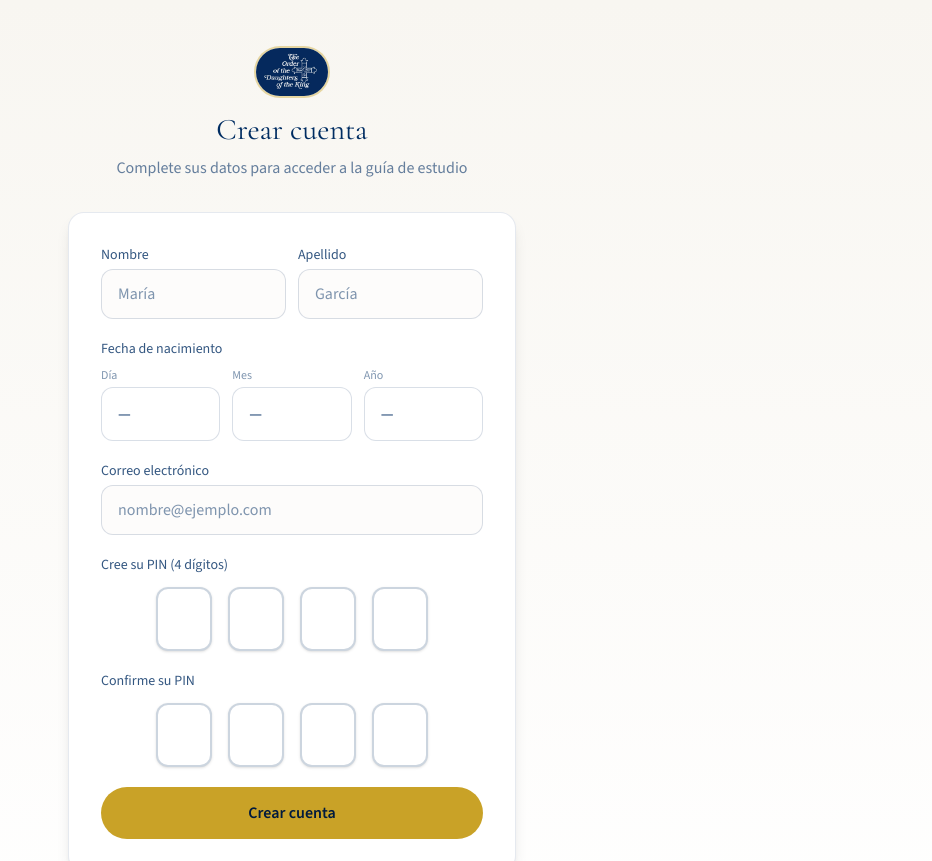
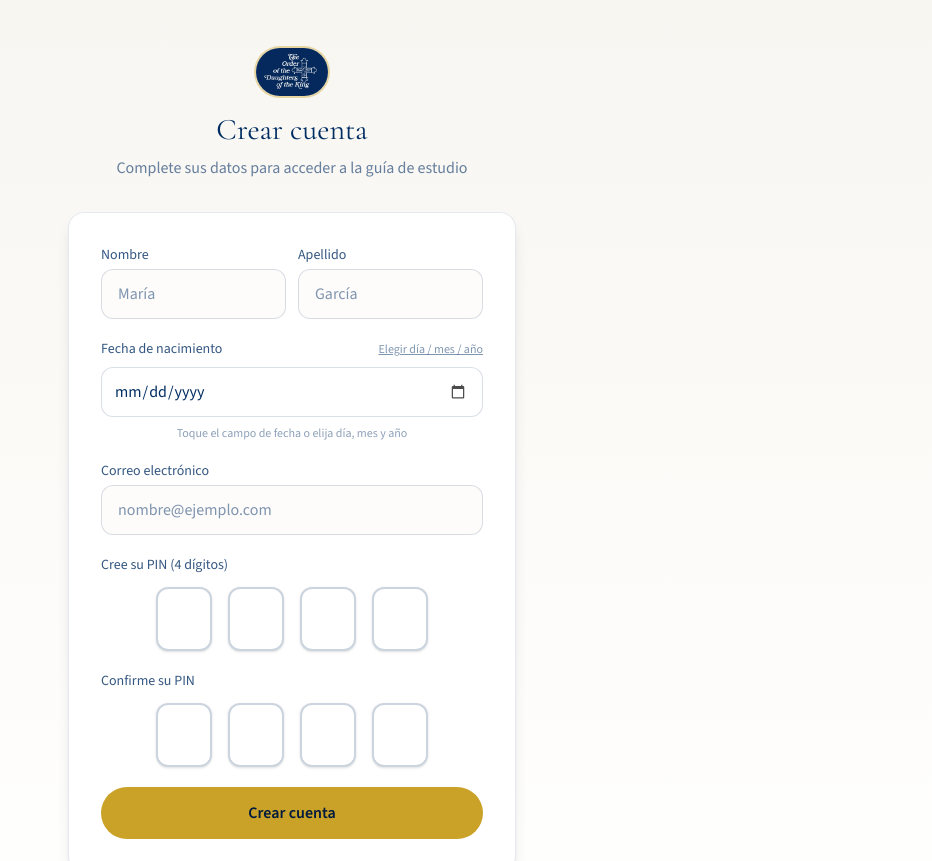
Before and after one commit to raulleonny1/hijasdelreyapp, a Next.js app: page /registro in a window 1280 px wide. Shown: the top 861 px of the page, without its empty margins (348-1280 px from the left). Built offline with nearby package versions, Linux system fonts and the light colour scheme.

Commit message:
mejoras 2

```diff
--- a/src/app/api/auth/register/route.ts
+++ b/src/app/api/auth/register/route.ts
@@ -23,7 +23,10 @@ export async function POST(request: Request) {
       return NextResponse.json({ error: "Los PIN no coinciden." }, { status: 400 });
     }
 
-    const birth = new Date(fechaNacimiento);
+    if (!/^\d{4}-\d{2}-\d{2}$/.test(fechaNacimiento)) {
+      return NextResponse.json({ error: "Fecha de nacimiento no válida." }, { status: 400 });
+    }
+    const birth = new Date(`${fechaNacimiento}T12:00:00`);
     if (Number.isNaN(birth.getTime()) || birth > new Date()) {
       return NextResponse.json({ error: "Fecha de nacimiento no válida." }, { status: 400 });
     }
--- a/src/app/globals.css
+++ b/src/app/globals.css
@@ -65,3 +65,16 @@ body {
   animation: fade-up 0.7s ease-out forwards;
   opacity: 0;
 }
+
+/* Calendario nativo legible en móvil */
+input[type="date"] {
+  min-height: 48px;
+  -webkit-appearance: none;
+  appearance: none;
+}
+
+input[type="date"]::-webkit-calendar-picker-indicator {
+  cursor: pointer;
+  opacity: 0.7;
+  padding: 4px;
+}
--- a/src/app/registro/page.tsx
+++ b/src/app/registro/page.tsx
@@ -25,8 +25,12 @@ export default function RegistroPage() {
       setError("Nombre y apellido son obligatorios.");
       return;
     }
-    if (!fechaNacimiento) {
-      setError("Seleccione su fecha de nacimiento.");
+    if (!fechaNacimiento || !/^\d{4}-\d{2}-\d{2}$/.test(fechaNacimiento)) {
+      setError("Seleccione su fecha de nacimiento (día, mes y año).");
+      return;
+    }
+    if (!email.trim() || !/^[^\s@]+@[^\s@]+\.[^\s@]+$/.test(email)) {
+      setError("Ingrese un correo electrónico válido.");
       return;
     }
     if (pin.length !== 4) {
@@ -57,7 +61,7 @@ export default function RegistroPage() {
         setError(data.error ?? "No se pudo registrar.");
         return;
       }
-      router.push("/");
+      router.push("/login?registrado=1");
       router.refresh();
     } catch {
       setError("Error de conexión. Intente de nuevo.");
@@ -105,7 +109,13 @@ export default function RegistroPage() {
           </div>
         </div>
 
-        <BirthDatePicker value={fechaNacimiento} onChange={setFechaNacimiento} />
+        <BirthDatePicker
+          value={fechaNacimiento}
+          onChange={(v) => {
+            setFechaNacimiento(v);
+            if (error.includes("fecha")) setError("");
+          }}
+        />
 
         <div>
           <label className="mb-1 block text-sm font-medium text-navy/80">Correo electrónico</label>
--- a/src/components/BirthDatePicker.tsx
+++ b/src/components/BirthDatePicker.tsx
@@ -1,4 +1,6 @@
 "use client";
+
+import { useEffect, useId, useState } from "react";
 
 const MONTHS = [
   "Enero", "Febrero", "Marzo", "Abril", "Mayo", "Junio",
@@ -11,85 +13,185 @@ type Props = {
 };
 
 function daysInMonth(year: number, month: number): number {
+  if (!year || !month) return 31;
   return new Date(year, month, 0).getDate();
 }
 
+function parseIso(value: string): { day: number; month: number; year: number } {
+  if (!value || !/^\d{4}-\d{2}-\d{2}$/.test(value)) {
+    return { day: 0, month: 0, year: 0 };
+  }
+  const [y, m, d] = value.split("-").map(Number);
+  return { day: d, month: m, year: y };
+}
+
+function toIso(day: number, month: number, year: number): string {
+  if (!day || !month || !year) return "";
+  const clamped = Math.min(day, daysInMonth(year, month));
+  return `${year}-${String(month).padStart(2, "0")}-${String(clamped).padStart(2, "0")}`;
+}
+
+function formatDisplay(iso: string): string {
+  return new Date(iso + "T12:00:00").toLocaleDateString("es", {
+    weekday: "long",
+    day: "numeric",
+    month: "long",
+    year: "numeric",
+  });
+}
+
 export function BirthDatePicker({ value, onChange }: Props) {
-  const parsed = value ? new Date(value + "T12:00:00") : null;
-  const day = parsed ? parsed.getDate() : 0;
-  const month = parsed ? parsed.getMonth() + 1 : 0;
-  const year = parsed ? parsed.getFullYear() : 0;
+  const id = useId();
+  const parsed = parseIso(value);
+  const [day, setDay] = useState(parsed.day);
+  const [month, setMonth] = useState(parsed.month);
+  const [year, setYear] = useState(parsed.year);
+  const [mode, setMode] = useState<"calendar" | "manual">("calendar");
 
   const currentYear = new Date().getFullYear();
+  const maxDate = new Date().toISOString().slice(0, 10);
   const years = Array.from({ length: 100 }, (_, i) => currentYear - i);
-  const maxDay = month && year ? daysInMonth(year, month) : 31;
+  const maxDay = daysInMonth(year || currentYear, month || 1);
   const days = Array.from({ length: maxDay }, (_, i) => i + 1);
 
-  const update = (d: number, m: number, y: number) => {
-    if (!d || !m || !y) {
+  useEffect(() => {
+    const p = parseIso(value);
+    setDay(p.day);
+    setMonth(p.month);
+    setYear(p.year);
+  }, [value]);
+
+  const applyParts = (d: number, m: number, y: number) => {
+    setDay(d);
+    setMonth(m);
+    setYear(y);
+    onChange(toIso(d, m, y));
+  };
+
+  const handleNativeDate = (iso: string) => {
+    if (!iso) {
+      setDay(0);
+      setMonth(0);
+      setYear(0);
       onChange("");
       return;
     }
-    const clampedDay = Math.min(d, daysInMonth(y, m));
-    const iso = `${y}-${String(m).padStart(2, "0")}-${String(clampedDay).padStart(2, "0")}`;
+    const p = parseIso(iso);
+    setDay(p.day);
+    setMonth(p.month);
+    setYear(p.year);
     onChange(iso);
   };
 
   const selectClass =
-    "w-full rounded-xl border border-navy/15 bg-white px-4 py-3.5 text-navy focus:border-navy focus:outline-none focus:ring-2 focus:ring-navy/20 appearance-none cursor-pointer";
+    "w-full min-h-[48px] rounded-xl border border-navy/15 bg-white px-3 py-3 text-base text-navy focus:border-navy focus:outline-none focus:ring-2 focus:ring-navy/20 cursor-pointer touch-manipulation";
 
   return (
     <div>
-      <p className="mb-2 text-sm font-medium text-navy/80">Fecha de nacimiento</p>
-      <div className="grid grid-cols-3 gap-3">
+      <div className="mb-2 flex items-center justify-between gap-2">
+        <label htmlFor={`${id}-date`} className="text-sm font-medium text-navy/80">
+          Fecha de nacimiento
+        </label>
+        <button
+          type="button"
+          onClick={() => setMode(mode === "calendar" ? "manual" : "calendar")}
+          className="text-xs text-navy/50 underline hover:text-gold"
+        >
+          {mode === "calendar" ? "Elegir día / mes / año" : "Usar calendario"}
+        </button>
+      </div>
+
+      {mode === "calendar" ? (
+        <input
+          id={`${id}-date`}
+          type="date"
+          value={value}
+          max={maxDate}
+          min="1920-01-01"
+          onChange={(e) => handleNativeDate(e.target.value)}
+          className={`${selectClass} block appearance-none`}
+          required
+        />
+      ) : (
+        <div className="grid grid-cols-3 gap-2 sm:gap-3">
           <div>
-          <label className="mb-1 block text-xs text-navy/50">Día</label>
+            <label htmlFor={`${id}-day`} className="mb-1 block text-xs text-navy/50">
+              Día
+            </label>
             <select
+              id={`${id}-day`}
               className={selectClass}
               value={day || ""}
-            onChange={(e) => update(Number(e.target.value), month, year)}
+              onChange={(e) => applyParts(Number(e.target.value), month, year)}
             >
               <option value="">—</option>
               {days.map((d) => (
-              <option key={d} value={d}>{d}</option>
+                <option key={d} value={d}>
+                  {d}
+                </option>
               ))}
             </select>
           </div>
           <div>
-          <label className="mb-1 block text-xs text-navy/50">Mes</label>
+            <label htmlFor={`${id}-month`} className="mb-1 block text-xs text-navy/50">
+              Mes
+            </label>
             <select
+              id={`${id}-month`}
               className={selectClass}
               value={month || ""}
-            onChange={(e) => update(day, Number(e.target.value), year)}
+              onChange={(e) => {
+                const m = Number(e.target.value);
+                let d = day;
+                if (year && m && d > daysInMonth(year, m)) {
+                  d = daysInMonth(year, m);
+                }
+                applyParts(d, m, year);
+              }}
             >
               <option value="">—</option>
               {MONTHS.map((name, i) => (
-              <option key={name} value={i + 1}>{name}</option>
+                <option key={name} value={i + 1}>
+                  {name}
+                </option>
               ))}
             </select>
           </div>
           <div>
-          <label className="mb-1 block text-xs text-navy/50">Año</label>
+            <label htmlFor={`${id}-year`} className="mb-1 block text-xs text-navy/50">
+              Año
+            </label>
             <select
+              id={`${id}-year`}
               className={selectClass}
               value={year || ""}
-            onChange={(e) => update(day, month, Number(e.target.value))}
+              onChange={(e) => {
+                const y = Number(e.target.value);
+                let d = day;
+                if (month && y && d > daysInMonth(y, month)) {
+                  d = daysInMonth(y, month);
+                }
+                applyParts(d, month, y);
+              }}
             >
               <option value="">—</option>
               {years.map((y) => (
-              <option key={y} value={y}>{y}</option>
+                <option key={y} value={y}>
+                  {y}
+                </option>
               ))}
             </select>
           </div>
         </div>
-      {value && (
-        <p className="mt-2 text-center text-sm text-gold font-medium">
-          {new Date(value + "T12:00:00").toLocaleDateString("es", {
-            weekday: "long",
-            day: "numeric",
-            month: "long",
-            year: "numeric",
-          })}
+      )}
+
+      {value ? (
+        <p className="mt-2 text-center text-sm font-medium text-gold" aria-live="polite">
+          {formatDisplay(value)}
+        </p>
+      ) : (
+        <p className="mt-2 text-center text-xs text-navy/45">
+          Toque el campo de fecha o elija día, mes y año
         </p>
       )}
     </div>
```
Lines whose indentation alone changed are shown as unchanged.
